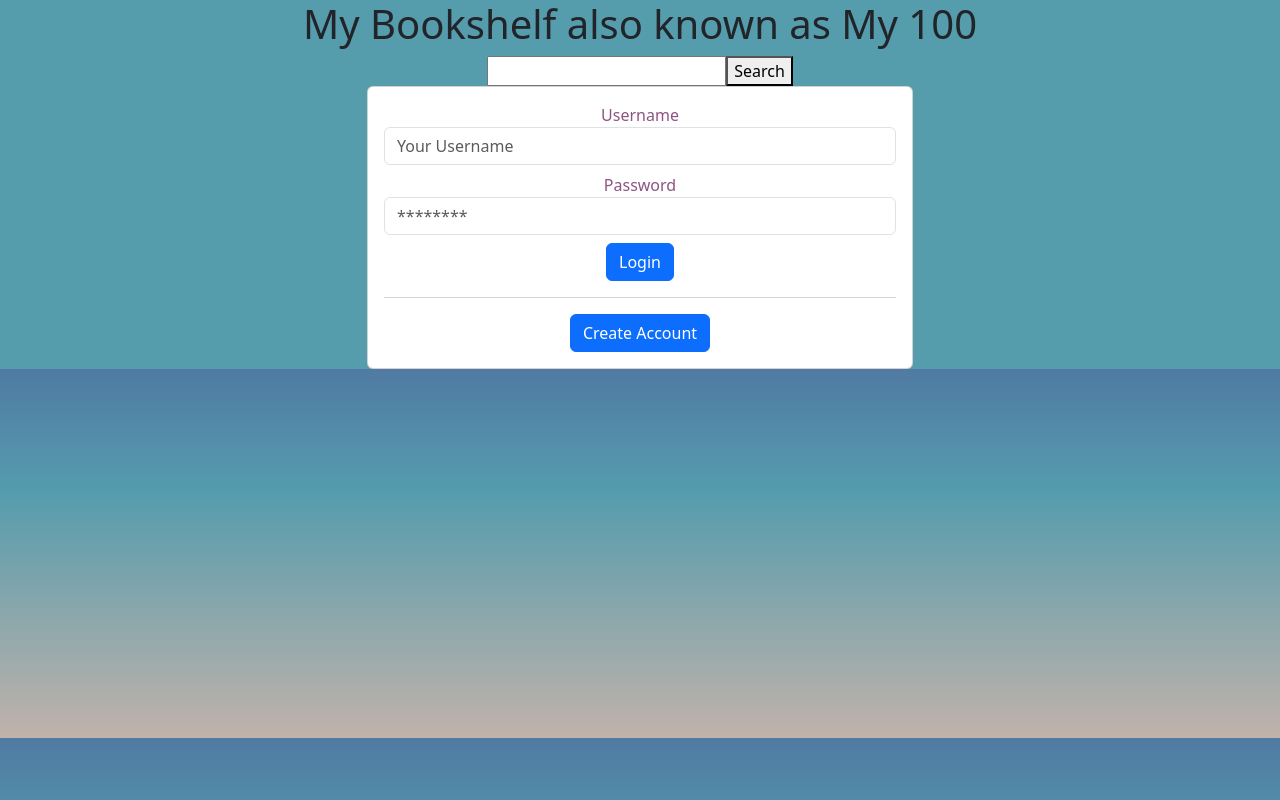
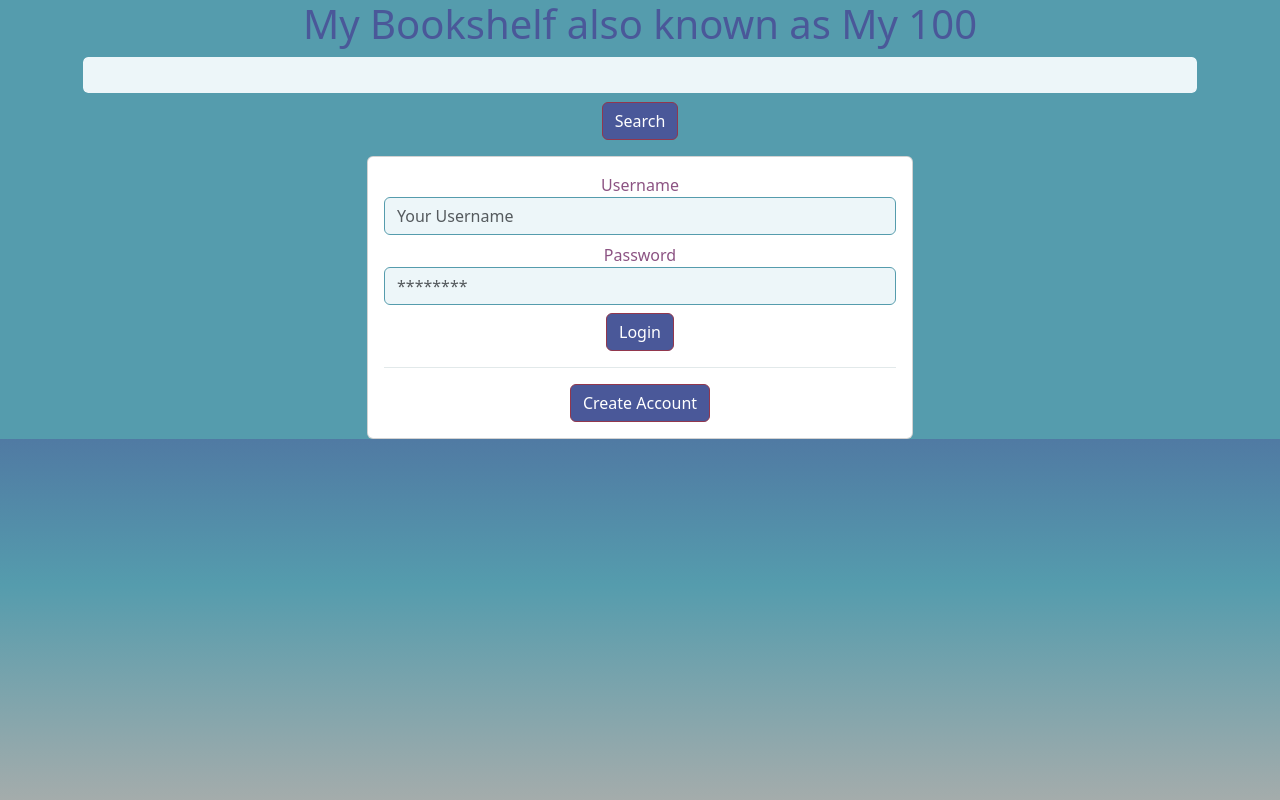
Before and after one commit to 206Dorian/my-bookshelf, a React (Create React App) app in the folder client/: page / in a window 1280 px wide. Built offline with nearby package versions, Linux system fonts and the light colour scheme.

Commit message:
update serach card to enure its viewable for user

```diff
--- a/client/src/App.js
+++ b/client/src/App.js
@@ -1,3 +1,4 @@
+import 'bootstrap/dist/css/bootstrap.min.css';
 import './App.css';
 import Home from './pages/Home.js'
 import Profile from './pages/Profile';
--- /dev/null
+++ b/client/src/components/BookDetailCard.css
@@ -0,0 +1,3 @@
+#bookDetailCard{
+background-color: blueviolet;
+}
--- a/client/src/components/BookDetailCard.js
+++ b/client/src/components/BookDetailCard.js
@@ -2,18 +2,21 @@
 import React, { useState } from 'react';
 import { useMutation} from '@apollo/client';
 import { ADD_TO_BOOKSHELF } from '../utils/mutations';
+import './BookDetailCard.css'
 
 const BookDetailCard = ({ bookDetails, onClose }) => {
   const [addToBookshelf] = useMutation(ADD_TO_BOOKSHELF);
   const [message, setMessage] = useState(""); // to hold feedback messages
 
   const handleAddToBookshelf = async () => {
+    console.log(bookDetails)
     try {
       if (!bookDetails.ISBN) {
         throw new Error('ISBN not available for the selected book.');
       }
 
       await addToBookshelf({ variables: { ISBN: bookDetails.ISBN, bookDetails } });
+      window.location.reload();
       setMessage("Book added to bookshelf successfully!"); // set success message
       onClose();
     } catch (error) {
@@ -23,8 +26,11 @@ const BookDetailCard = ({ bookDetails, onClose }) => {
   };
 
   return (
-    <div>
+    <div id="bookDetailCard">
       <h1>{bookDetails.title}</h1>
+      <h1>{bookDetails.author}</h1>
+      <h1>ISBN: {bookDetails.ISBN}</h1>
+      <h1>{bookDetails.firstSentence}</h1>
       {message && <p>{message}</p>} {/* display message if it exists */}
       <button onClick={handleAddToBookshelf}>Add to Bookshelf</button>
       <button onClick={onClose}>Close</button>
--- a/client/src/components/SearchBar.js
+++ b/client/src/components/SearchBar.js
@@ -5,8 +5,7 @@ import BookDetailCard from './BookDetailCard';
 const SearchBar = () => {
   const [query, setQuery] = useState('');
   const [searchResults, setSearchResults] = useState([]);
-  const [selectedBook, setSelectedBook] = useState(null);
-
+  const [selectedBookIndex, setSelectedBookIndex] = useState(null);
 
   const searchBooks = async () => {
     try {
@@ -25,42 +24,52 @@ const SearchBar = () => {
     }
   };
 
-  const userSelection = (result) => {
-    const bookDetails = {
-      title: result.title,
-      author: result.author_name ? result.author_name.join(', ') : "Unknown Author",
-      ISBN: result.isbn ? result.isbn[0] : "Unknown ISBN",
-      firstSentence: result.first_sentence ? result.first_sentence[0] : "First sentence not available",
-    };
-
-    setSelectedBook(bookDetails);
-    console.log('Selected Book Set:', selectedBook);
+  const userSelection = (result, index) => {
+    setSelectedBookIndex(index);
   };
 
   const handleSubmit = (event) => {
-    event.preventDefault();  // Prevent the default form submission behavior
+    event.preventDefault();
     searchBooks();
   };
 
   return (
-   <div>
-      <form onSubmit={handleSubmit}>
-        <input type="text" value={query} onChange={(e) => setQuery(e.target.value)} />
-        <button type="submit">Search</button>  {/* Make sure this button is of type "submit" */}
+    <div className="container">
+      <form onSubmit={handleSubmit} className="mb-3">
+        <input
+          type="text"
+          value={query}
+          onChange={(e) => setQuery(e.target.value)}
+          className="form-control"
+        />
+        <button type="submit" className="btn btn-primary mt-2">
+          Search
+        </button>
       </form>
-      <div>
-        {searchResults.map((result, index) => (
-          <div key={index} onClick={() => userSelection(result)}>
-            <h3>{result.title}</h3>
-          </div>
-        ))}
+      <div className="row">
+        <div className="col-md-12">
+          {searchResults.map((result, index) => (
+            <div key={index} className="mb-2">
+              <div onClick={() => userSelection(result, index)}>
+                <h3>{result.title}</h3>
+              </div>
+              {selectedBookIndex === index && (
+                <div className="mb-2">
+                  <BookDetailCard
+                    bookDetails={{
+                      title: result.title,
+                      author: result.author_name ? result.author_name.join(', ') : "Unknown Author",
+                      ISBN: result.isbn ? result.isbn[0] : "Unknown ISBN",
+                      firstSentence: result.first_sentence ? result.first_sentence[0] : "First sentence not available",
+                    }}
+                    onClose={() => setSelectedBookIndex(null)}
+                  />
+                </div>
+              )}
+            </div>
+          ))}
+        </div>
       </div>
-      {selectedBook && (
-        <BookDetailCard
-          bookDetails={selectedBook}
-          onClose={() => setSelectedBook(null)}
-        />
-      )}
     </div>
   );
 };
```
